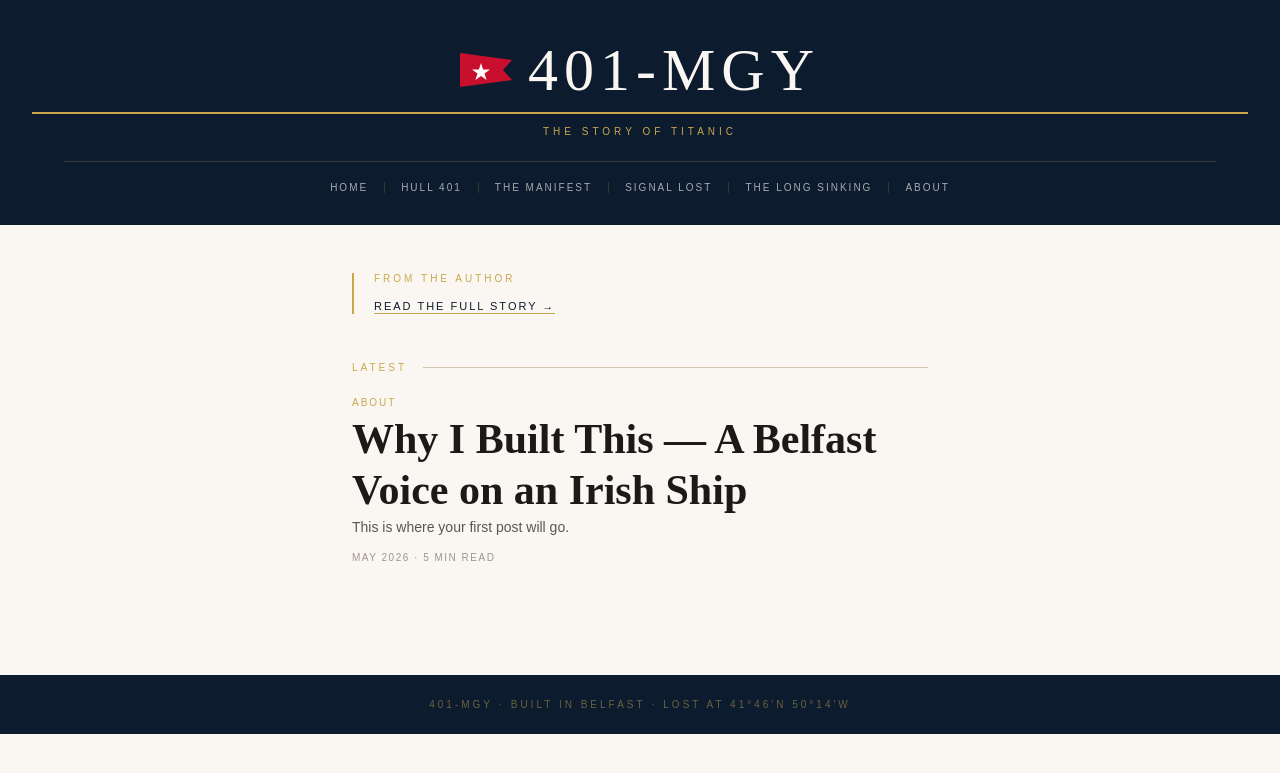
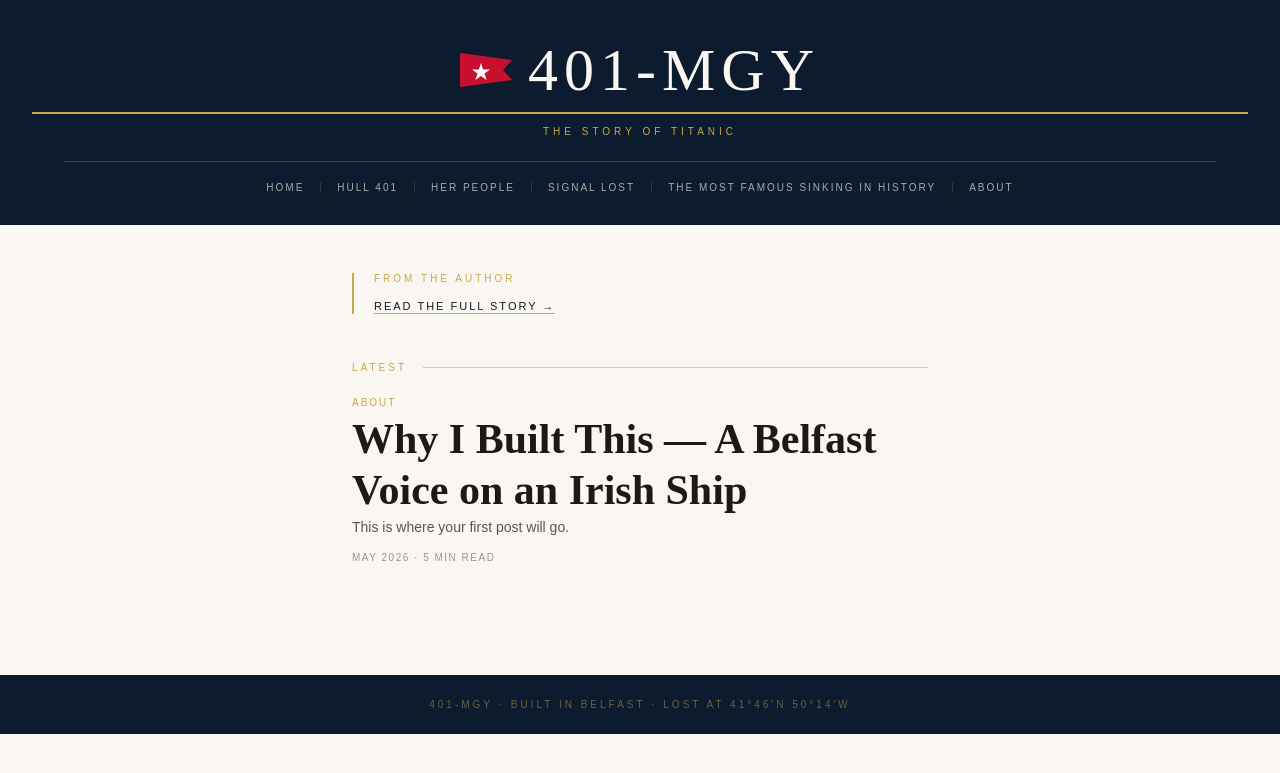
Before and after one commit to rodney1710/401MGY, a Jekyll site: the page built from index.md, in a window 1280 px wide. Shown: the top 773 px of the page. Built offline with Jekyll 4.4.1, drawn with Linux system fonts in a browser that asks for light colours; a style sheet for code colours, icons or effects is not loaded.

Commit message:
Update default.html

```diff
--- a/_layouts/default.html
+++ b/_layouts/default.html
@@ -23,9 +23,9 @@
       <nav class="site-nav">
         <a href="{{ '/' | relative_url }}">Home</a>
         <a href="{{ '/hull-401' | relative_url }}">Hull 401</a>
-        <a href="{{ '/the-manifest' | relative_url }}">The Manifest</a>
+        <a href="{{ '/her people' | relative_url }}">Her People</a>
         <a href="{{ '/signal-lost' | relative_url }}">Signal Lost</a>
-        <a href="{{ '/the-long-sinking' | relative_url }}">The Long Sinking</a>
+        <a href="{{ '/the most famous sinking in history' | relative_url }}">The Most Famous Sinking in History</a>
         <a href="{{ '/about' | relative_url }}">About</a>
       </nav>
     </div>
```
